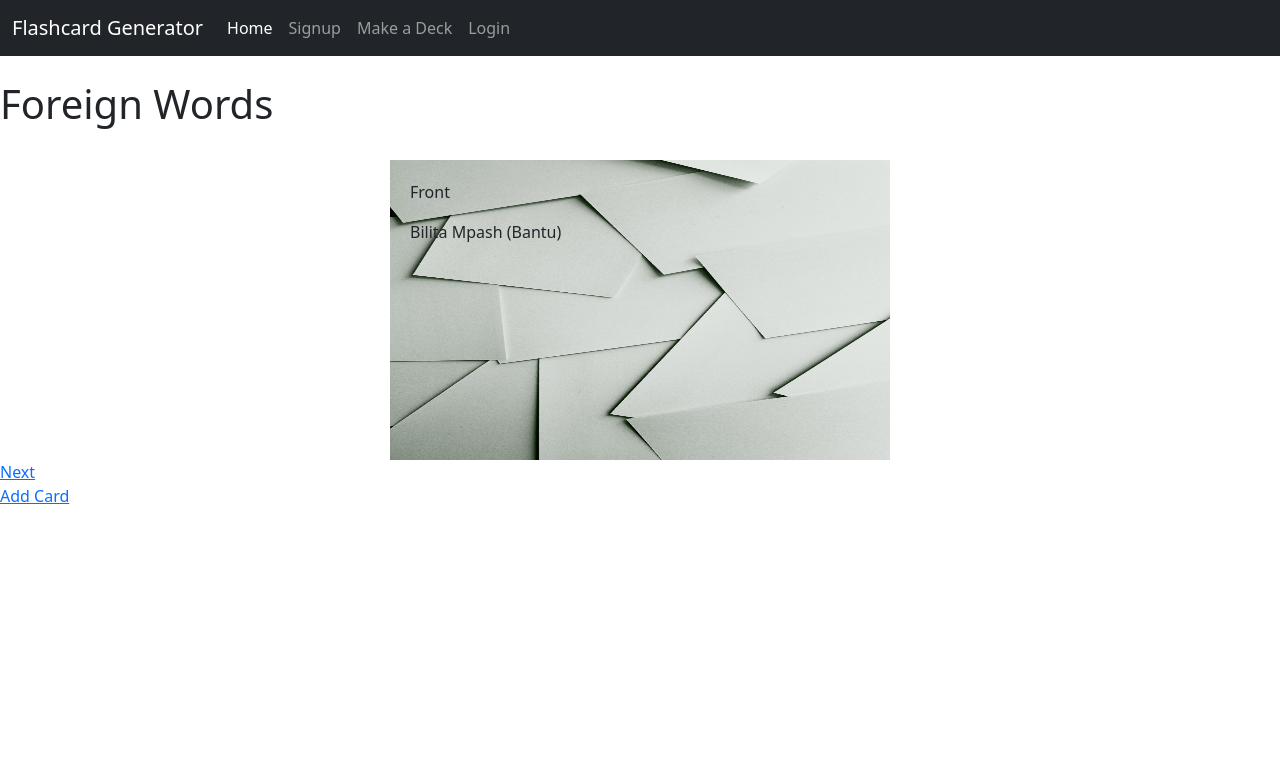
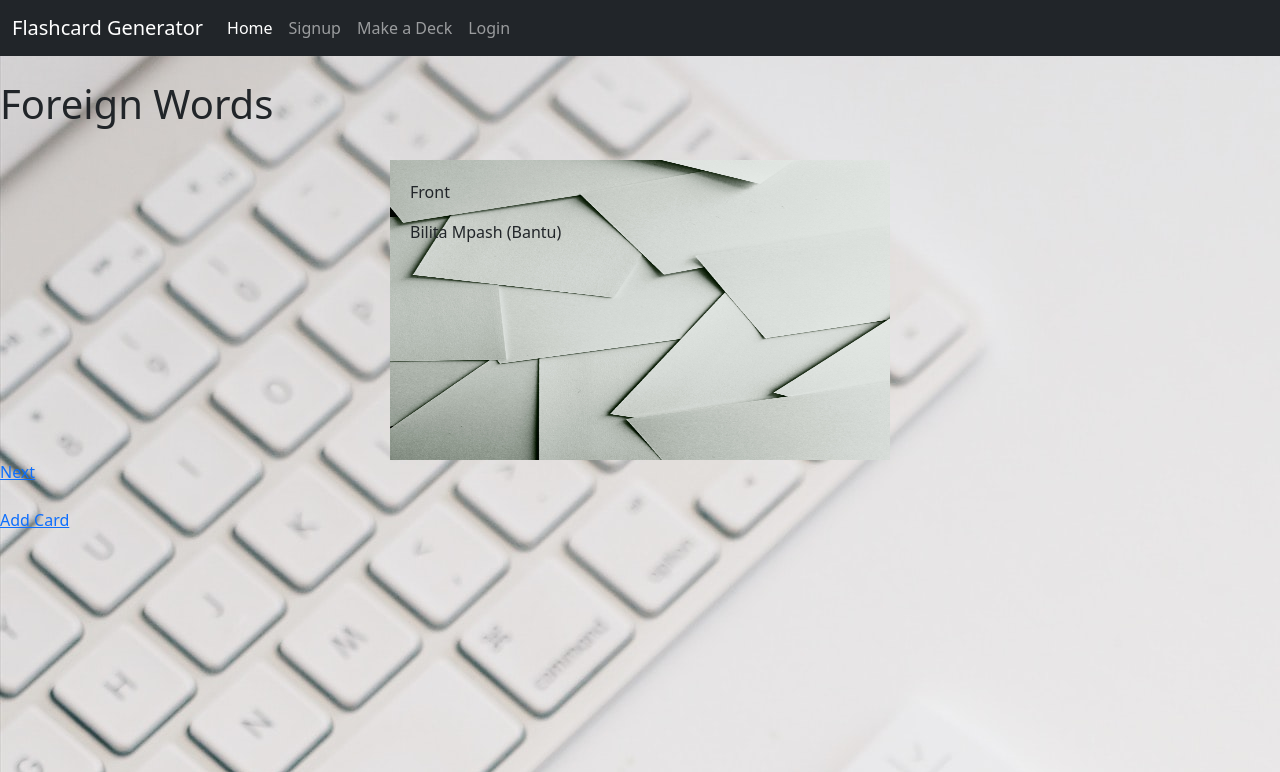
Before and after one commit to momentum-team-6/django-multiple-choice-jesseyproctor, a Django app: page /decks/view/1 in a window 1280 px wide. Shown: the top 772 px of the page. Run offline with Django 3.2, Linux system fonts and the light colour scheme; data comes from the database, SQL or seed files in the repository.

Commit message:
add some styling

```diff
--- a/flashcards/cards/models.py
+++ b/flashcards/cards/models.py
@@ -20,7 +20,8 @@ class Card(models.Model):
 
     def get_prev_card(self):
     #to get last card you looked at
-        return self.parentDeck.card_set.filter(id__lt=self.id).last()
+    #filter argument lt is less than.  Use gt to move the other direction
+        return self.parentDeck.card_set.filter(pk__lt=self.pk).last()
 
 
     def has_next_card(self):
@@ -32,7 +33,7 @@ class Card(models.Model):
 
     def get_next_card(self):
     #Gives you the next card in your deck
-        return self.parentDeck.card_set.filter(id__gt=self.id).first()
+        return self.parentDeck.card_set.filter(pk__gt=self.pk).first()
 
 
 
--- a/flashcards/cards/static/css/style.css
+++ b/flashcards/cards/static/css/style.css
@@ -1,8 +1,13 @@
+body {
+    background-image:url('../images/desk-light.jpg');
+    /* background-image:url('../images/desk-dark.jpg'); */
+}
+
 .flashcard {
     width: 80%;
     max-width: 500px;
     height: 300px;
-    background: url('/images/notecards.jpg');
+    background-image: url('../images/notecards.jpg');
     background-size: 100% 100%;
     margin: auto;
     padding: 20px;
--- a/flashcards/cards/templates/view_deck.html
+++ b/flashcards/cards/templates/view_deck.html
@@ -28,6 +28,7 @@
     {% endif %}
 {% endif %}
 </div>
+<br>
 
 <div class="links">
     <a href="{% url 'make_card' deck_obj.id %}">Add Card</a>
```
Also changed, not shown: flashcards/cards/static/images/desk-dark.jpg (added), flashcards/cards/static/images/desk-light.jpg (added).
